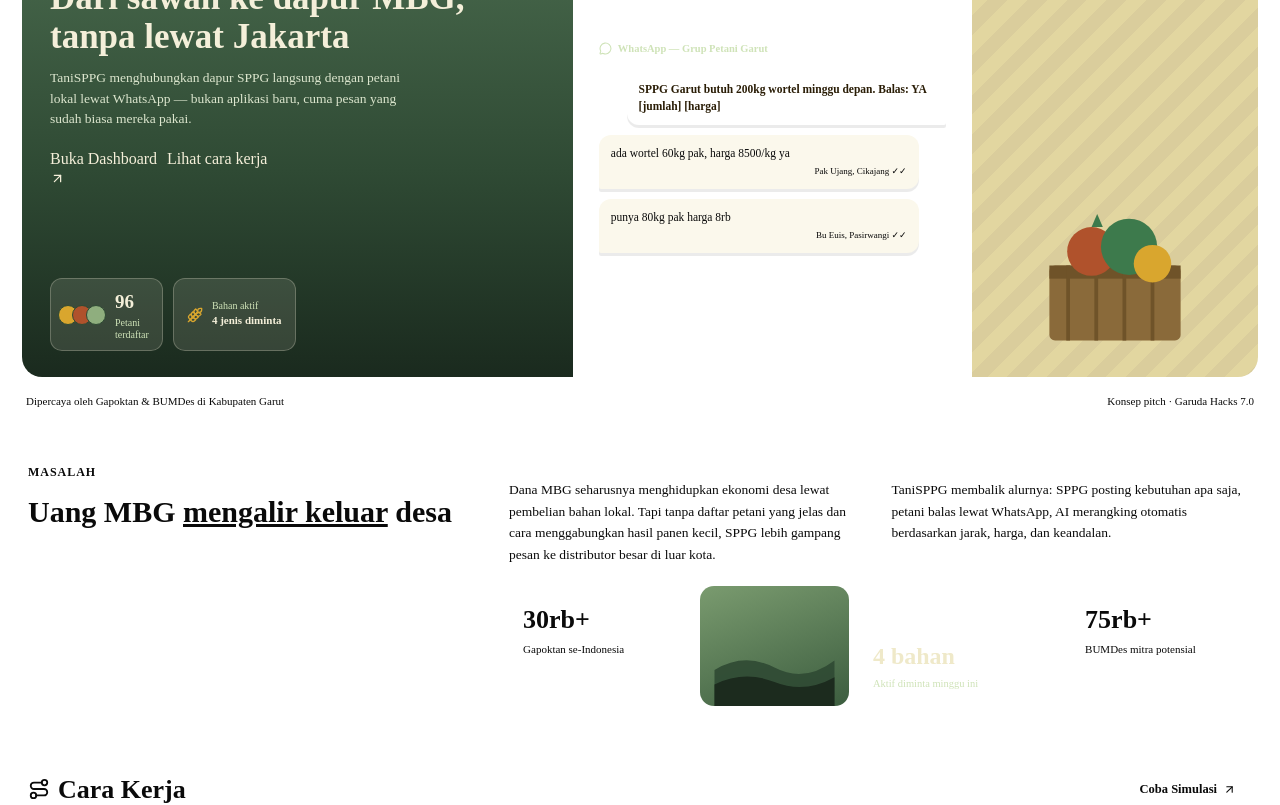
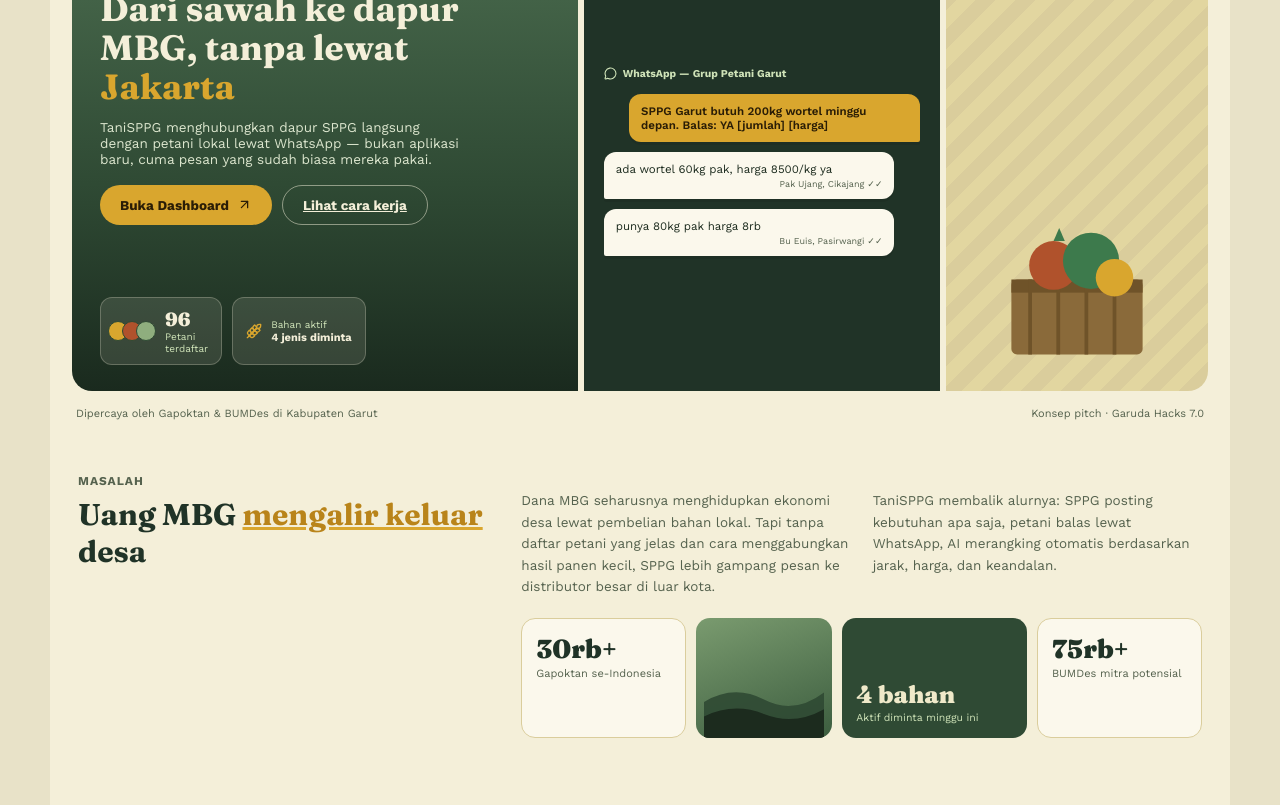
Before and after one commit to sakadhamma/Tanitera, a Next.js app: page / in a window 1280 px wide. Shown: the part 160-965 px from the top of the page. Built offline with nearby package versions, Linux system fonts and the light colour scheme.

Commit message:
style: ui & font

```diff
--- a/app/globals.css
+++ b/app/globals.css
@@ -1,130 +1,50 @@
-@import "tailwindcss";
-@import "tw-animate-css";
-@import "shadcn/tailwind.css";
+* { box-sizing: border-box; }
+html, body { margin: 0; padding: 0; }
+body { background: #E8E2C8; }
 
-@custom-variant dark (&:is(.dark *));
+.tsppg-root {
+  --bg: #F4EFD9; --bg-alt: #EAE2BE; --card: #FBF8EC; --ink: #1C2B1E; --ink-soft: #55624E;
+  --sawah: #2F4A34; --sawah-deep: #203327; --gold: #D9A62E; --gold-deep: #B9841A;
+  --clay: #B0522C; --line: #DACD9C; --green-ok: #3D7A4C;
+  font-family: var(--font-worksans), sans-serif;
+  background: var(--bg); color: var(--ink);
+  border-radius: 14px; max-width: 1180px; margin: 18px auto; overflow: hidden;
+}
+.tsppg-root h1, .tsppg-root h2, .tsppg-root h3, .tsppg-root .num {
+  font-family: var(--font-fraunces), serif;
+}
+.mono { font-family: var(--font-spacemono), monospace; }
+.tsppg-root a { color: inherit; }
 
-@theme inline {
-  --color-background: var(--background);
-  --color-foreground: var(--foreground);
-  --font-sans: var(--font-sans);
-  --font-mono: var(--font-geist-mono);
-  --font-heading: var(--font-sans);
-  --color-sidebar-ring: var(--sidebar-ring);
-  --color-sidebar-border: var(--sidebar-border);
-  --color-sidebar-accent-foreground: var(--sidebar-accent-foreground);
-  --color-sidebar-accent: var(--sidebar-accent);
-  --color-sidebar-primary-foreground: var(--sidebar-primary-foreground);
-  --color-sidebar-primary: var(--sidebar-primary);
-  --color-sidebar-foreground: var(--sidebar-foreground);
-  --color-sidebar: var(--sidebar);
-  --color-chart-5: var(--chart-5);
-  --color-chart-4: var(--chart-4);
-  --color-chart-3: var(--chart-3);
-  --color-chart-2: var(--chart-2);
-  --color-chart-1: var(--chart-1);
-  --color-ring: var(--ring);
-  --color-input: var(--input);
-  --color-border: var(--border);
-  --color-destructive: var(--destructive);
-  --color-accent-foreground: var(--accent-foreground);
-  --color-accent: var(--accent);
-  --color-muted-foreground: var(--muted-foreground);
-  --color-muted: var(--muted);
-  --color-secondary-foreground: var(--secondary-foreground);
-  --color-secondary: var(--secondary);
-  --color-primary-foreground: var(--primary-foreground);
-  --color-primary: var(--primary);
-  --color-popover-foreground: var(--popover-foreground);
-  --color-popover: var(--popover);
-  --color-card-foreground: var(--card-foreground);
-  --color-card: var(--card);
-  --radius-sm: calc(var(--radius) * 0.6);
-  --radius-md: calc(var(--radius) * 0.8);
-  --radius-lg: var(--radius);
-  --radius-xl: calc(var(--radius) * 1.4);
-  --radius-2xl: calc(var(--radius) * 1.8);
-  --radius-3xl: calc(var(--radius) * 2.2);
-  --radius-4xl: calc(var(--radius) * 2.6);
+.plain-input {
+  font-family: inherit; background: transparent; border: none;
+  border-bottom: 2px dashed var(--line); color: inherit; padding: 2px;
 }
+.plain-input:focus { outline: none; border-bottom-color: var(--gold); }
+.plain-input.num { font-family: var(--font-fraunces), serif; }
 
-:root {
-  --background: oklch(1 0 0);
-  --foreground: oklch(0.145 0 0);
-  --card: oklch(1 0 0);
-  --card-foreground: oklch(0.145 0 0);
-  --popover: oklch(1 0 0);
-  --popover-foreground: oklch(0.145 0 0);
-  --primary: oklch(0.205 0 0);
-  --primary-foreground: oklch(0.985 0 0);
-  --secondary: oklch(0.97 0 0);
-  --secondary-foreground: oklch(0.205 0 0);
-  --muted: oklch(0.97 0 0);
-  --muted-foreground: oklch(0.556 0 0);
-  --accent: oklch(0.97 0 0);
-  --accent-foreground: oklch(0.205 0 0);
-  --destructive: oklch(0.577 0.245 27.325);
-  --border: oklch(0.922 0 0);
-  --input: oklch(0.922 0 0);
-  --ring: oklch(0.708 0 0);
-  --chart-1: oklch(0.87 0 0);
-  --chart-2: oklch(0.556 0 0);
-  --chart-3: oklch(0.439 0 0);
-  --chart-4: oklch(0.371 0 0);
-  --chart-5: oklch(0.269 0 0);
-  --radius: 0.625rem;
-  --sidebar: oklch(0.985 0 0);
-  --sidebar-foreground: oklch(0.145 0 0);
-  --sidebar-primary: oklch(0.205 0 0);
-  --sidebar-primary-foreground: oklch(0.985 0 0);
-  --sidebar-accent: oklch(0.97 0 0);
-  --sidebar-accent-foreground: oklch(0.205 0 0);
-  --sidebar-border: oklch(0.922 0 0);
-  --sidebar-ring: oklch(0.708 0 0);
+.field-label {
+  font-size: 10.5px; text-transform: uppercase; letter-spacing: .05em;
+  color: var(--ink-soft); font-weight: 700; display: block; margin-bottom: 4px;
 }
+.field-input {
+  width: 100%; border: 1.5px solid var(--line); background: var(--card);
+  border-radius: 8px; padding: 8px 10px; font-size: 13px; font-family: inherit; color: var(--ink);
+}
+.field-input:focus { outline: none; border-color: var(--gold); }
 
-.dark {
-  --background: oklch(0.145 0 0);
-  --foreground: oklch(0.985 0 0);
-  --card: oklch(0.205 0 0);
-  --card-foreground: oklch(0.985 0 0);
-  --popover: oklch(0.205 0 0);
-  --popover-foreground: oklch(0.985 0 0);
-  --primary: oklch(0.922 0 0);
-  --primary-foreground: oklch(0.205 0 0);
-  --secondary: oklch(0.269 0 0);
-  --secondary-foreground: oklch(0.985 0 0);
-  --muted: oklch(0.269 0 0);
-  --muted-foreground: oklch(0.708 0 0);
-  --accent: oklch(0.269 0 0);
-  --accent-foreground: oklch(0.985 0 0);
-  --destructive: oklch(0.704 0.191 22.216);
-  --border: oklch(1 0 0 / 10%);
-  --input: oklch(1 0 0 / 15%);
-  --ring: oklch(0.556 0 0);
-  --chart-1: oklch(0.87 0 0);
-  --chart-2: oklch(0.556 0 0);
-  --chart-3: oklch(0.439 0 0);
-  --chart-4: oklch(0.371 0 0);
-  --chart-5: oklch(0.269 0 0);
-  --sidebar: oklch(0.205 0 0);
-  --sidebar-foreground: oklch(0.985 0 0);
-  --sidebar-primary: oklch(0.488 0.243 264.376);
-  --sidebar-primary-foreground: oklch(0.985 0 0);
-  --sidebar-accent: oklch(0.269 0 0);
-  --sidebar-accent-foreground: oklch(0.985 0 0);
-  --sidebar-border: oklch(1 0 0 / 10%);
-  --sidebar-ring: oklch(0.556 0 0);
+.btn {
+  border: none; border-radius: 999px; padding: 11px 20px; font-weight: 700;
+  font-size: 13.5px; cursor: pointer; display: inline-flex; align-items: center; gap: 8px;
+  font-family: inherit;
 }
+.btn-primary { background: var(--gold); color: #2A1D06; }
+.btn-primary:hover { background: var(--gold-deep); }
+.btn-primary:disabled { opacity: .55; cursor: not-allowed; }
+.btn-outline { background: transparent; border: 1.5px solid rgba(244,239,217,.5); color: #F4EFD9; }
+.btn-ghost { background: transparent; border: 1.5px solid var(--line); color: var(--ink-soft); padding: 6px 12px; border-radius: 999px; font-weight: 700; font-size: 12px; cursor: pointer; font-family: inherit; }
+.btn-danger { background: transparent; border: 1.5px solid var(--clay); color: var(--clay); padding: 6px 12px; border-radius: 999px; font-weight: 700; font-size: 12px; cursor: pointer; font-family: inherit; }
 
-@layer base {
-  * {
-    @apply border-border outline-ring/50;
-  }
-  body {
-    @apply bg-background text-foreground;
-  }
-  html {
-    @apply font-sans;
-  }
+@media (prefers-reduced-motion: reduce) {
+  .tsppg-root * { animation: none !important; transition: none !important; }
 }
--- a/app/layout.tsx
+++ b/app/layout.tsx
@@ -1,33 +1,33 @@
 import type { Metadata } from "next";
-import { Geist, Geist_Mono } from "next/font/google";
+import { Fraunces, Work_Sans, Space_Mono } from "next/font/google";
 import "./globals.css";
 
-const geistSans = Geist({
-  variable: "--font-geist-sans",
+const fraunces = Fraunces({
   subsets: ["latin"],
+  weight: ["500", "600", "700", "900"],
+  variable: "--font-fraunces",
 });
-
-const geistMono = Geist_Mono({
-  variable: "--font-geist-mono",
+const workSans = Work_Sans({
   subsets: ["latin"],
+  weight: ["400", "500", "600", "700"],
+  variable: "--font-worksans",
+});
+const spaceMono = Space_Mono({
+  subsets: ["latin"],
+  weight: ["400", "700"],
+  variable: "--font-spacemono",
 });
 
 export const metadata: Metadata = {
-  title: "Create Next App",
-  description: "Generated by create next app",
+  title: "TaniSPPG — Dari sawah ke dapur MBG",
+  description:
+    "Menghubungkan dapur SPPG program MBG dengan petani lokal Garut lewat WhatsApp.",
 };
 
-export default function RootLayout({
-  children,
-}: Readonly<{
-  children: React.ReactNode;
-}>) {
+export default function RootLayout({ children }: { children: React.ReactNode }) {
   return (
-    <html
-      lang="en"
-      className={`${geistSans.variable} ${geistMono.variable} h-full antialiased`}
-    >
-      <body className="min-h-full flex flex-col">{children}</body>
+    <html lang="id" className={`${fraunces.variable} ${workSans.variable} ${spaceMono.variable}`}>
+      <body>{children}</body>
     </html>
   );
 }
```
